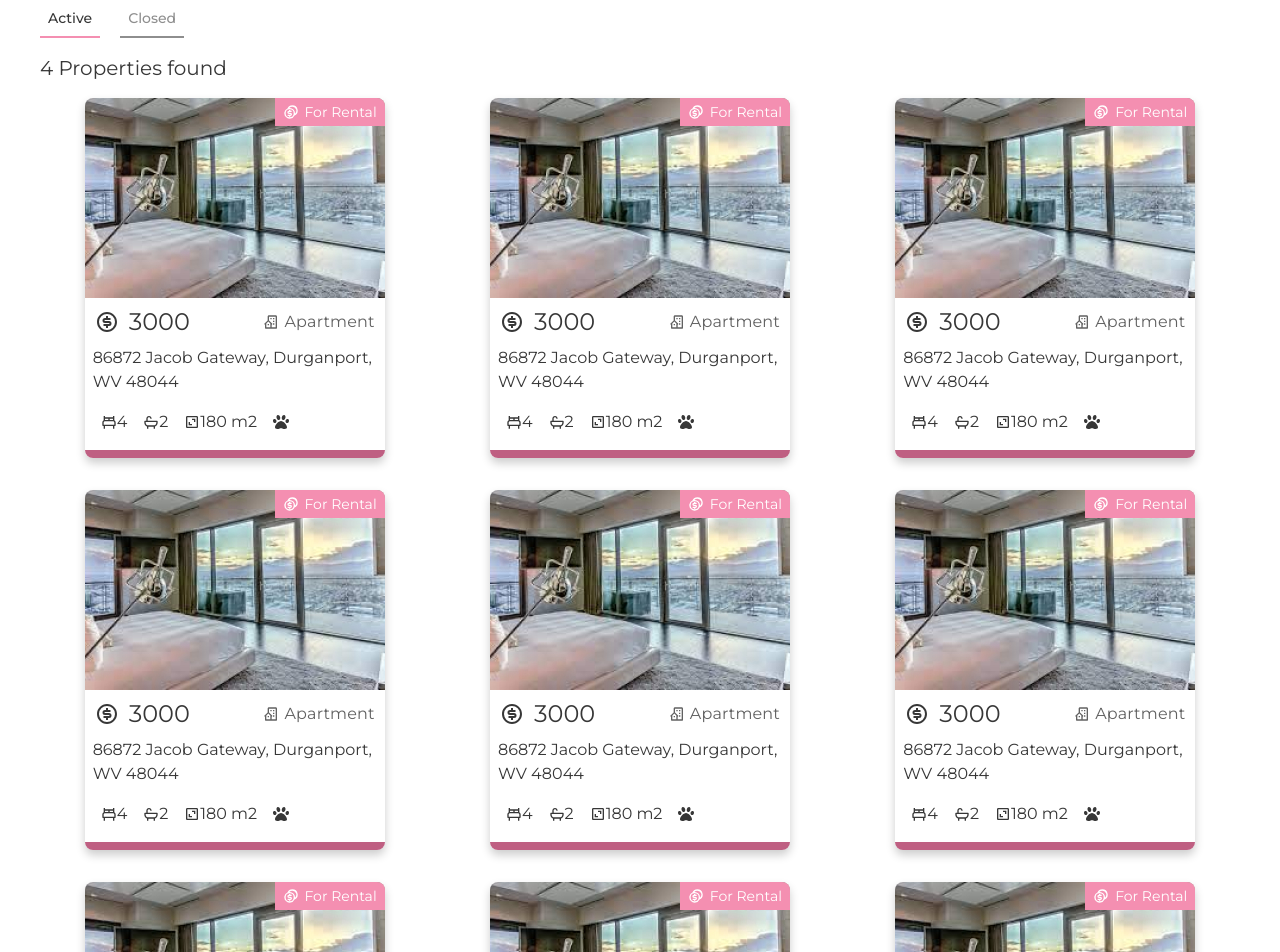
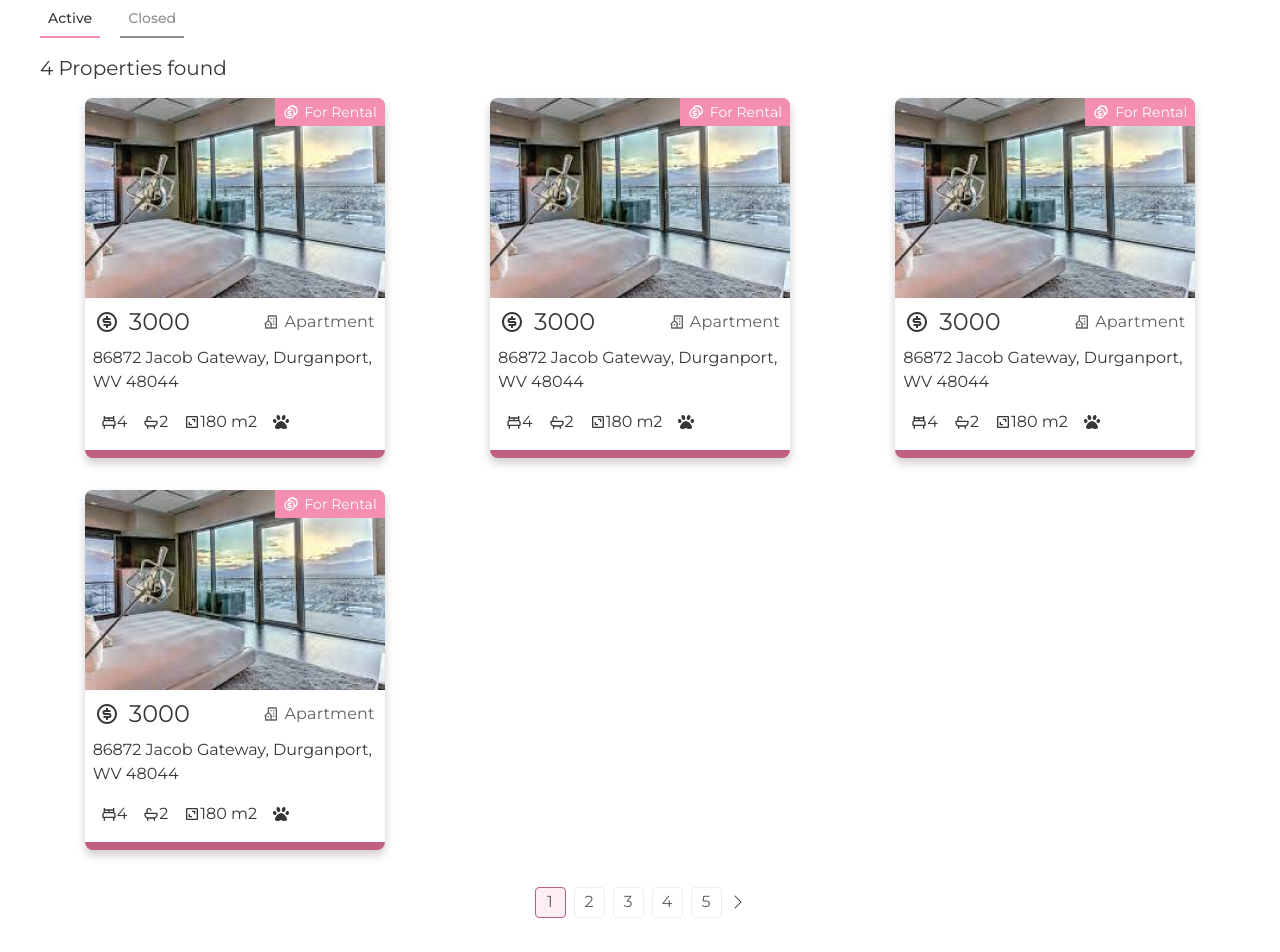
Before and after one commit to Alejandro1709/GetThatHome-Client, a React (Create React App) app: page /myproperties in a window 1280 px wide. Shown: the top 952 px of the page. After the commit the page ends 918 px from the top, so only its background shows below. Built offline with nearby package versions, Linux system fonts and the light colour scheme.

Commit message:
Add: toggle between tabs in pages/LandlordPage.js

```diff
--- a/src/components/PropertyList.js
+++ b/src/components/PropertyList.js
@@ -10,18 +10,13 @@ const StyledList = styled.div`
   row-gap: 2rem;
 `;
 
-function PropertyList() {
+function PropertyList({ length = 9 }) {
+  const items = Array.from({ length: length }, (_, i) => i + 1);
   return (
     <StyledList>
-      <PropertyCardDetail />
-      <PropertyCardDetail />
-      <PropertyCardDetail />
-      <PropertyCardDetail />
-      <PropertyCardDetail />
-      <PropertyCardDetail />
-      <PropertyCardDetail />
-      <PropertyCardDetail />
-      <PropertyCardDetail />
+      {items.map((item) => (
+        <PropertyCardDetail key={item} />
+      ))}
     </StyledList>
   );
 }
--- a/src/pages/LandlordPage.js
+++ b/src/pages/LandlordPage.js
@@ -1,7 +1,8 @@
-import styled from '@emotion/styled';
+import { useState } from 'react';
 import PaginationBar from '../components/PaginationBar';
 import PropertyList from '../components/PropertyList';
 import { colors, typography } from '../styles';
+import styled from '@emotion/styled';
 
 const StyledContainer = styled.div`
   max-width: 1200px;
@@ -37,15 +38,20 @@ const StyledHeading = styled.h2`
 `;
 
 function LandlordPage() {
+  const [activeTab, setActiveTab] = useState(0);
   return (
     <StyledContainer>
       <StyledTabs>
-        <StyledTab isActive={true}>Active</StyledTab>
-        <StyledTab>Closed</StyledTab>
+        <StyledTab isActive={activeTab === 0} onClick={() => setActiveTab(0)}>
+          Active
+        </StyledTab>
+        <StyledTab isActive={activeTab === 1} onClick={() => setActiveTab(1)}>
+          Closed
+        </StyledTab>
       </StyledTabs>
       <StyledSection>
         <StyledHeading>4 Properties found</StyledHeading>
-        <PropertyList />
+        <PropertyList length={4} />
         <PaginationBar />
       </StyledSection>
     </StyledContainer>
```
